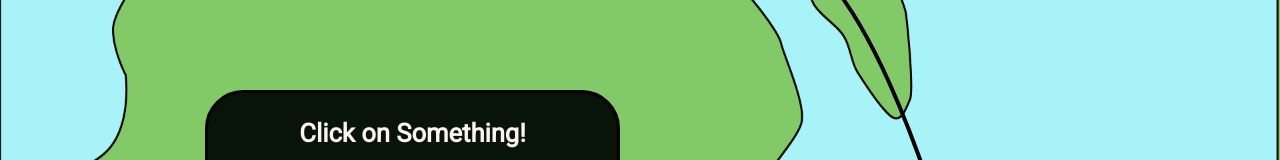
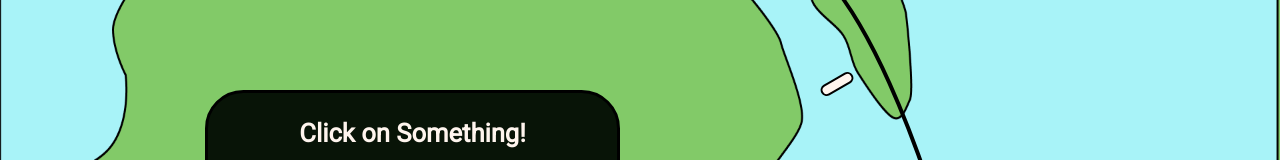
Before and after one commit to JeffThorslund/Bent-Shaft-Maps, a React (Create React App) app: page / in a window 1280 px wide. Shown: the part 426-586 px from the top of the page. Built offline with nearby package versions, Linux system fonts and the light colour scheme.

Commit message:
nothing major, just tidying up

```diff
--- a/src/App.js
+++ b/src/App.js
@@ -30,7 +30,7 @@ const App = () => {
             height: "1vh",
             width: "6vh",
             rotation: "rotate(100deg)",
-            range: [1, 5]
+            range: [-10, 13]
           },
           {
             //Sattlers
@@ -46,19 +46,19 @@ const App = () => {
           {
             //Baby Face
             name: "baby-face",
-            desc: "surfs upj",
+            desc: "surfs up",
             top: "63vh",
             left: "64vw",
             height: "1vh",
             width: "4vh",
             rotation: "rotate(150deg)",
-            range: [3, 20]
+            range: [-10, 1]
           }
         ]}
         lines={[
           {
             name: "Thread The Needle",
-            vector: (
+            vector:
               <path
                 d="
             M -22,37
@@ -70,7 +70,8 @@ const App = () => {
                 stroke="black"
                 stroke-width="0.5"
               />
-            )
+            ,
+            range: [-10, 1]
           }
         ]}
       />
```
